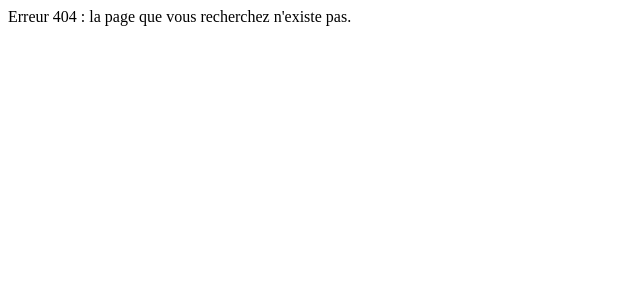
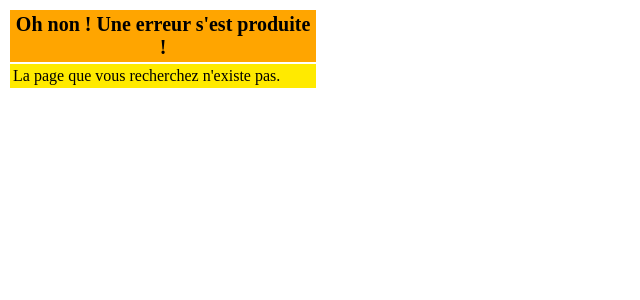
Before and after one commit to RatchBax/php-mysql, a PHP site: page /index.php?action=model in a window 1280 px wide. Shown: the top 300 px of the page, without its empty margins (0-640 px from the left). Run offline with PHP 8.4, Linux system fonts and the light colour scheme; data that the repository does not hold is empty.

Commit message:
Gérez les erreurs

```diff
--- a/index.php
+++ b/index.php
@@ -3,26 +3,29 @@ require_once('src/controllers/add_comment.php');
 require_once('src/controllers/homepage.php');
 require_once('src/controllers/post.php');
 
+try {
     if (isset($_GET['action']) && $_GET['action'] !== '') {
         if ($_GET['action'] === 'post') {
             if (isset($_GET['id']) && $_GET['id'] > 0) {
                 $identifier = $_GET['id'];
                 post($identifier);
             } else {
-            echo 'Erreur : aucun identifiant de billet envoyé';
-            die;
+                throw new Exception('Aucun identifiant de billet envoyé');
             }
         } elseif ($_GET['action'] === 'addComment') {
             if (isset($_GET['id']) && $_GET['id'] > 0) {
                 $identifier = $_GET['id'];
                 addComment($identifier, $_POST);
             } else {
-            echo 'Erreur : aucun identifiant de billet envoyé';
-            die;
+                throw new Exception('Aucun identifiant de billet envoyé');
             }
         } else {
-        echo "Erreur 404 : la page que vous recherchez n'existe pas.";
+            throw new Exception("La page que vous recherchez n'existe pas.");
         }
     } else {
         homepage();
     }
+} catch (Exception $e) { // S'il y a eu une erreur, alors...
+    $errorMessage = $e->getMessage();
+    require('templates/error.php');
+}
--- a/src/controllers/add_comment.php
+++ b/src/controllers/add_comment.php
@@ -7,11 +7,11 @@ function addComment(string $post, array $input) {
         $author = $input['author'];
         $comment = $input['comment'];
     } else {
-        die('Les données du formulaire sont invalides.');
+        throw new Exception('Les données du formulaire sont invalides.');
     }
     $success = createComment($post, $author, $comment);
     if (!$success) {
-        die('Impossible d\'ajouter le commentaire !');
+        throw new Exception('Impossible d\'ajouter le commentaire !');
     } else {
         header('Location: index.php?action=post&id=' . $post);
     }
--- a/src/model.php
+++ b/src/model.php
@@ -39,13 +39,7 @@ function getPost($identifier) {
 }
 
 
-function dbConnect()
-{
-    try {
-        $database = new PDO('mysql:host=localhost;dbname=blog;charset=utf8', 'root', 'root');
-
-        return $database;
-    } catch(Exception $e) {
-        die('Erreur : '.$e->getMessage());
-    }
+function dbConnect() {
+    $database = new PDO('mysql:host=localhost;dbname=blog;charset=utf8', 'root', 'root');
+    return $database;
 }
--- a/src/model/comment.php
+++ b/src/model/comment.php
@@ -31,10 +31,6 @@ function createComment(string $post, string $author, string $comment) {
 }
 
 function commentDbConnect() {
-    try {
-        $database = new PDO('mysql:host=localhost;dbname=blog;charset=utf8', 'root', 'root');
-        return $database;
-    } catch(Exception $e) {
-        die('Erreur : '.$e->getMessage());
-    }
+    $database = new PDO('mysql:host=localhost;dbname=blog;charset=utf8', 'root', 'root');
+    return $database;
 }
--- a/style.css
+++ b/style.css
@@ -25,3 +25,14 @@ a
     text-decoration: none;
     color: blue;
 }
+
+.error th {
+    background-color: orange;
+    font-size: 20px;
+    padding:1%;
+}
+
+.error td {
+    background-color: #ffea00;
+    padding:1%;
+}
--- /dev/null
+++ b/templates/error.php
@@ -0,0 +1,11 @@
+<?php require('layout.php') ?>
+<table class="error">
+    <tr>
+        <th>Oh non ! Une erreur s'est produite !</th>
+    </tr>
+    <tr>
+        <td>
+            <?= $errorMessage ?>
+        </td>
+    </tr>
+</table>
```
Lines whose indentation alone changed are shown as unchanged.
